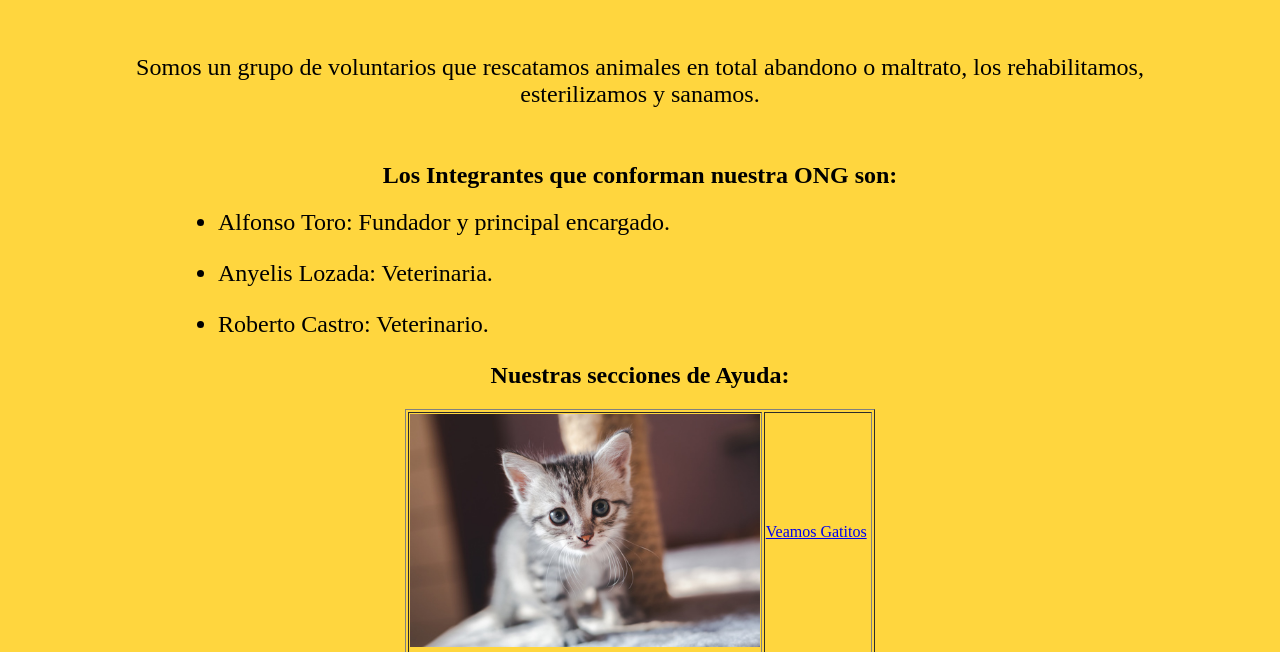
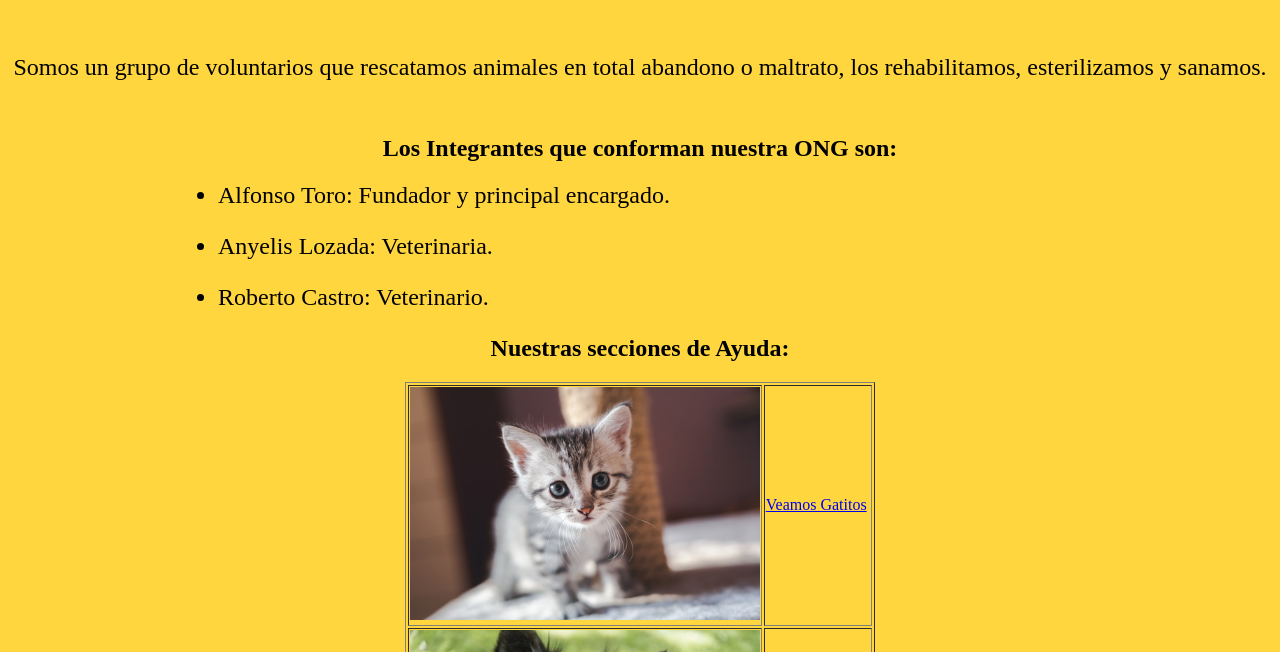
Before and after one commit to Yiop8900/Programacion-Web, a plain HTML site: page index.html in a window 1280 px wide. Shown: the part 86-738 px from the top of the page. Drawn offline with Linux system fonts and the light colour scheme.

Commit message:
primer sitio

```diff
--- a/index.html
+++ b/index.html
@@ -13,14 +13,12 @@
 
 
     <center>
-    <div style="margin-left: 100px; margin-right: 100px;">
         <p><font size=5>
         Somos un grupo de voluntarios que rescatamos animales en
         total abandono o maltrato, los rehabilitamos, esterilizamos y
         sanamos.
              </font>
          </p>
-             </div>
             </center>
                  <br>
 
```
